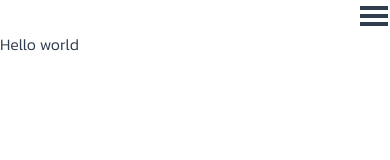
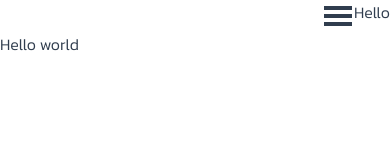
Before and after one commit to BlazejakPiotr/fpv-shot, a React (Create React App) app: page / in a window 390 px wide. Both pictures are taken after a click on the icon 374 px from the left and 16 px from the top of the page. Shown: the top 160 px of the page. Built offline with nearby package versions, Linux system fonts and the light colour scheme.

Commit message:
mobile menu

```diff
--- a/src/App.js
+++ b/src/App.js
@@ -1,4 +1,3 @@
-import styled from "styled-components";
 import HamburgerMenu from "./components/hamburger-menu";
 
 function App() {
--- a/src/components/hamburger-menu/index.js
+++ b/src/components/hamburger-menu/index.js
@@ -13,6 +13,7 @@ const HamburgerMenu = () => {
         size={32}
         onClick={() => handleMenuVisibility(isVisible)}
       />
+      {isVisible && window.innerWidth < 768 && <div>Hello</div>}
     </MenuContainer>
   );
 };
```
